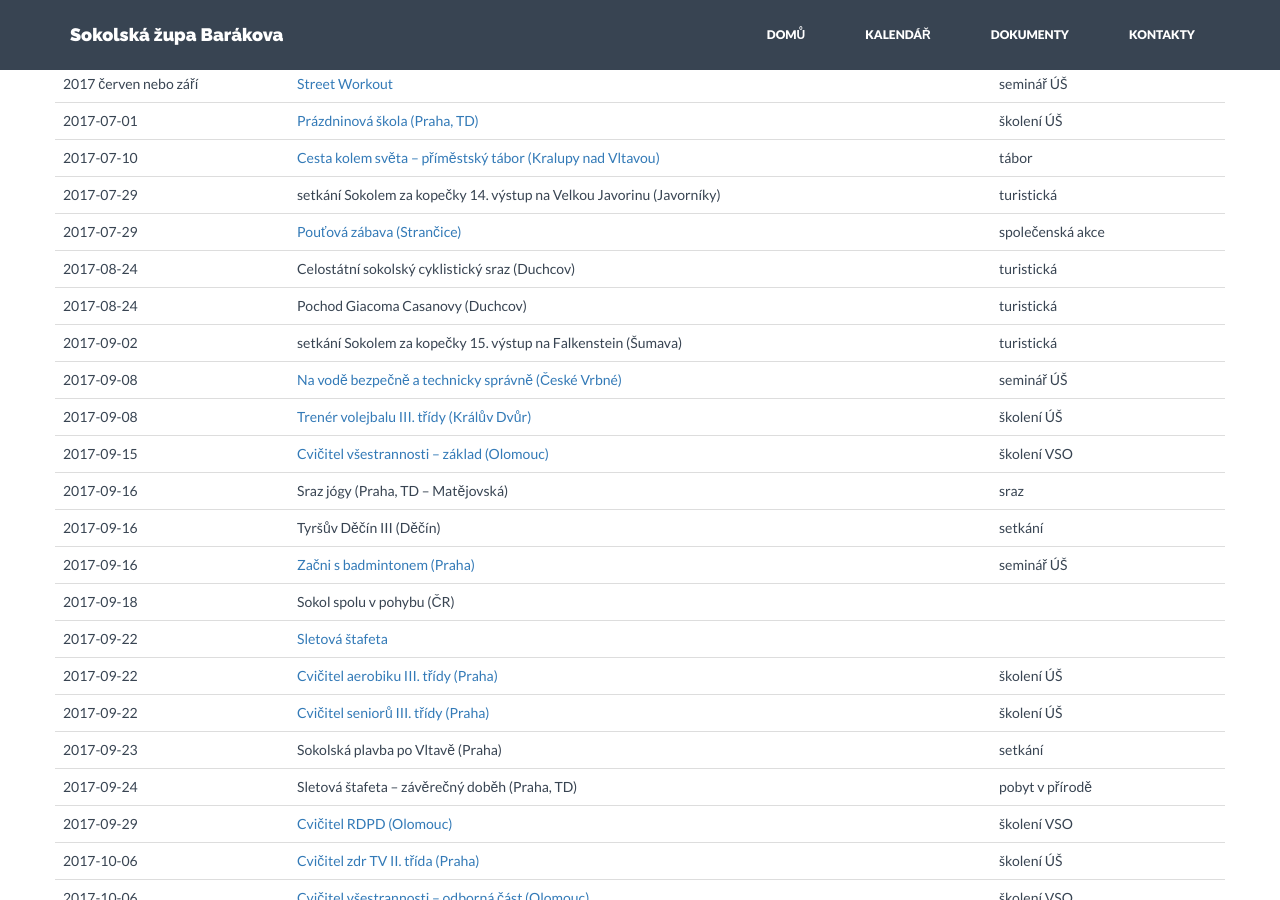
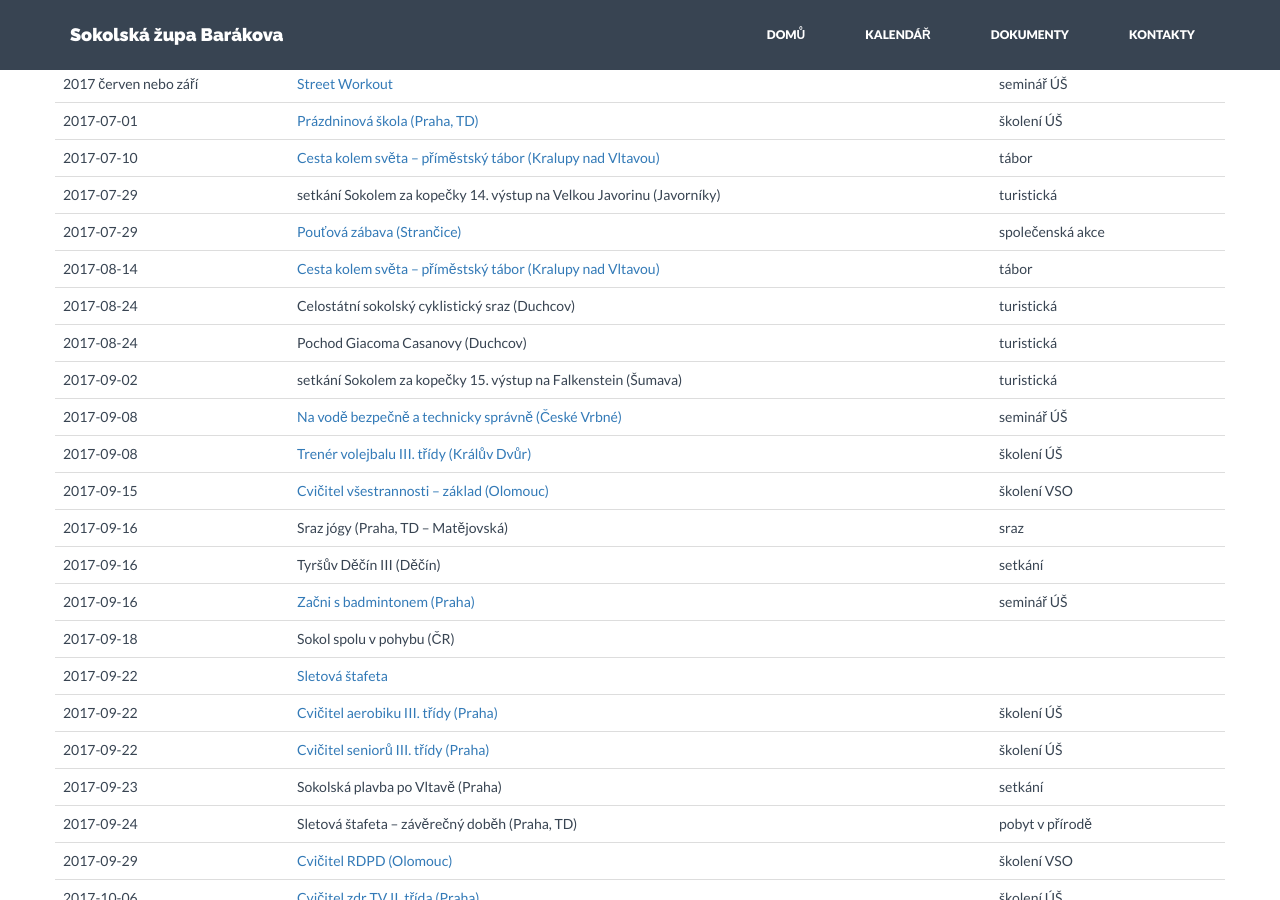
Before and after one commit to milanhybner/zbarakova.cz, a Jekyll site: the page built from akce.md, in a window 1280 px wide and 900 px high, scrolled down 4924 px. Built offline with Jekyll 4.4.1, drawn with Linux system fonts in a browser that asks for light colours; nearby versions of some CDN libraries.

Commit message:
aktualizovány akce

```diff
--- a/_data/akce.yaml
+++ b/_data/akce.yaml
@@ -714,6 +714,11 @@
 #   url:
 #   druh: závod
 
+- datum: 2017-08-14
+  nazev: Cesta kolem světa – příměstský tábor (Kralupy nad Vltavou)
+  url: http://www.sokol.kralupy.cz/wp-content/uploads/2017/01/tabor_primestsky.png
+  druh: tábor
+
 - datum: 2017-08-24
   nazev: Celostátní sokolský cyklistický sraz (Duchcov)
   url:
```
